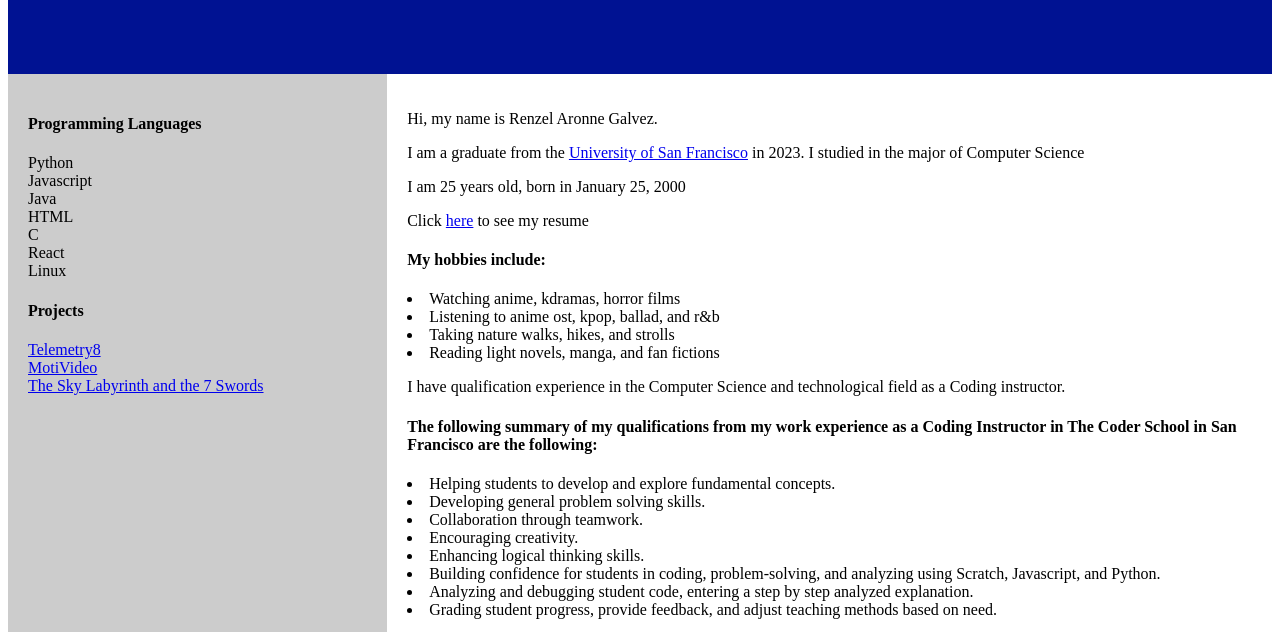
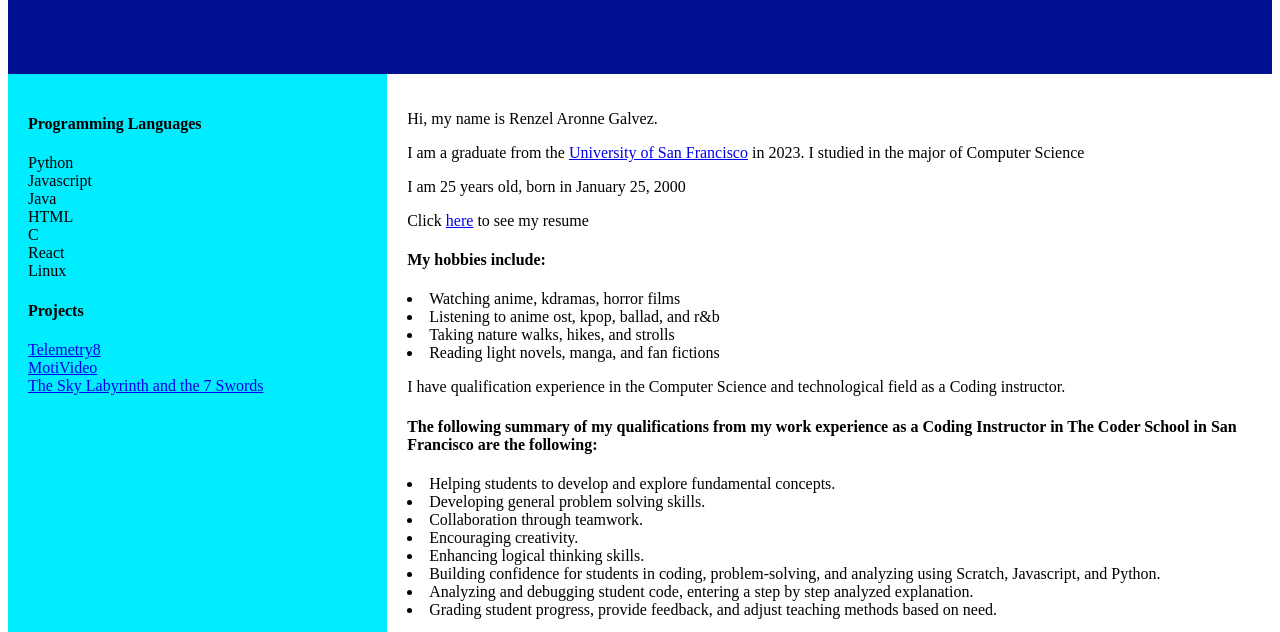
Before and after one commit to renzelpretzel0125/Website, a plain HTML site: page index.html in a window 1280 px wide. Shown: the part 168-800 px from the top of the page. Drawn offline with Linux system fonts and the light colour scheme.

Commit message:
Update index.html changes to nav color

```diff
--- a/index.html
+++ b/index.html
@@ -17,7 +17,7 @@
     nav {
       float: left;
       width: 30%;
-      background: #ccc;
+      background: #00ecff;
       padding: 20px;
     }
     nav ul {
```
